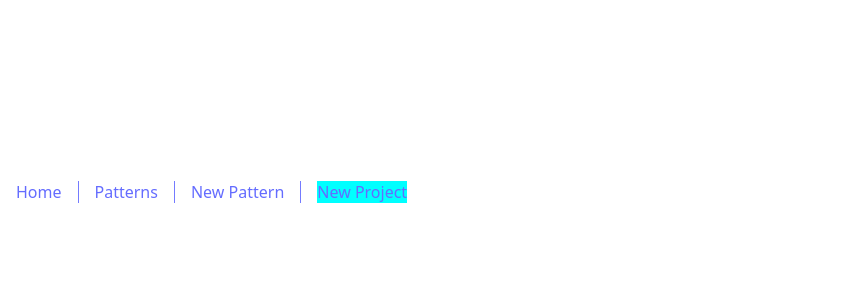
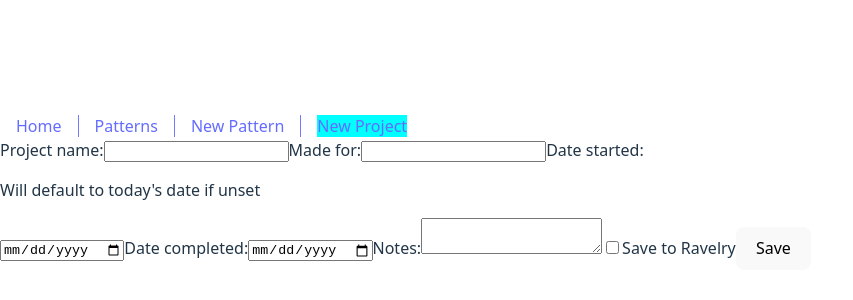
Before and after one commit to codingbecca/capstone-frontend, a React (Vite) app: page /newproject in a window 1280 px wide. Shown: the part 208-508 px from the top of the page, without its empty margins (0-853 px from the left). Built offline with nearby package versions, Linux system fonts and the light colour scheme.

Commit message:
static layout for new projects page

```diff
--- a/package.json
+++ b/package.json
@@ -13,7 +13,8 @@
     "axios": "^1.8.4",
     "react": "^19.0.0",
     "react-dom": "^19.0.0",
-    "react-router": "^7.4.0"
+    "react-router": "^7.4.0",
+    "react-to-print": "^3.0.5"
   },
   "devDependencies": {
     "@eslint/js": "^9.21.0",
--- a/src/App.jsx
+++ b/src/App.jsx
@@ -3,6 +3,7 @@ import {Routes, Route} from 'react-router'
 import NavBar from './components/NavBar'
 import PatternGenerator from './pages/PatternGenerator'
 import PatternDetailsPage from './pages/PatternDetailsPage'
+import NewProjectPage from './pages/NewProjectPage'
 
 function App() {
 
@@ -16,9 +17,8 @@ function App() {
           <Route path='/patterns'>
             {/* <Route index element={}/> */}
             <Route path=':patternId' element={<PatternDetailsPage />} />
-
-
           </Route>
+          <Route path='newproject' element={<NewProjectPage />}/>
         </Routes>
       </div>
     </>
--- /dev/null
+++ b/src/components/ProjectFrom.jsx
@@ -0,0 +1,31 @@
+
+
+export default function ProjectForm(){
+    return(
+        <div>
+            <form action="">
+                <label htmlFor="name">Project name:</label>
+                <input type="text" name="name" id="name" required/>
+
+                <label htmlFor="madeFor">Made for:</label>
+                <input type="text" name="made_for" id="madeFor" />
+
+                <label htmlFor="started">Date started:</label>
+                <p>Will default to today's date if unset</p>
+                <input type="date" name="started" id="started" />
+
+                <label htmlFor="completed">Date completed:</label>
+                <input type="date" name="completed" id="completed" />
+
+                <label htmlFor="notes">Notes:</label>
+                <textarea name="notes" id="notes"></textarea>
+
+                <input type="checkbox" name="saveToRavelry" id="saveToRavelry" />
+                <label htmlFor="saveToRavelry">Save to Ravelry</label>
+
+                <button type="submit">Save</button>
+
+            </form>
+        </div>
+    )
+}
--- /dev/null
+++ b/src/pages/NewProjectPage.jsx
@@ -0,0 +1,10 @@
+import ProjectForm from "../components/ProjectFrom"
+
+
+export default function NewProjectPage(){
+    return(
+        <div>
+            <ProjectForm />
+        </div>
+    )
+}
--- a/src/pages/PatternDetailsPage.jsx
+++ b/src/pages/PatternDetailsPage.jsx
@@ -1,12 +1,24 @@
+import { useRef } from "react";
+import {useReactToPrint} from "react-to-print"
+
 import PatternDetail from "../components/PatternDetail";
 
 
 export default function PatternDetailsPage() {
+    const ref = useRef(null)
+
+    const reactToPrintFn = useReactToPrint({
+        title: "Toe up stocking", // todo: change to title of pattern
+        contentRef: ref
+    })
+
 
     return(
         <div>
-            <PatternDetail />
-            <button>Print</button>
+            <div ref={ref}>
+                <PatternDetail />
+            </div>
+            <button onClick={() => reactToPrintFn()}>Print</button>
             <button>Edit</button>
         </div>
     )
--- a/src/pages/PatternGenerator.jsx
+++ b/src/pages/PatternGenerator.jsx
@@ -1,11 +1,11 @@
 import PatternDetail from "../components/PatternDetail";
-import NewPatternForm from "../components/NewPatternForm";
+import PatternForm from "../components/PatternForm";
 
 export default function PatternGenerator(){
     return(
         <div>
             <main>
-                <NewPatternForm />
+                <PatternForm />
                 <PatternDetail />
                 <button>Save Pattern</button>
             </main>
```
Also changed, not shown: src/components/PatternForm.jsx (renamed from src/components/NewPatternForm.jsx), 1 other file (tests, documents, lock files or other folders).
